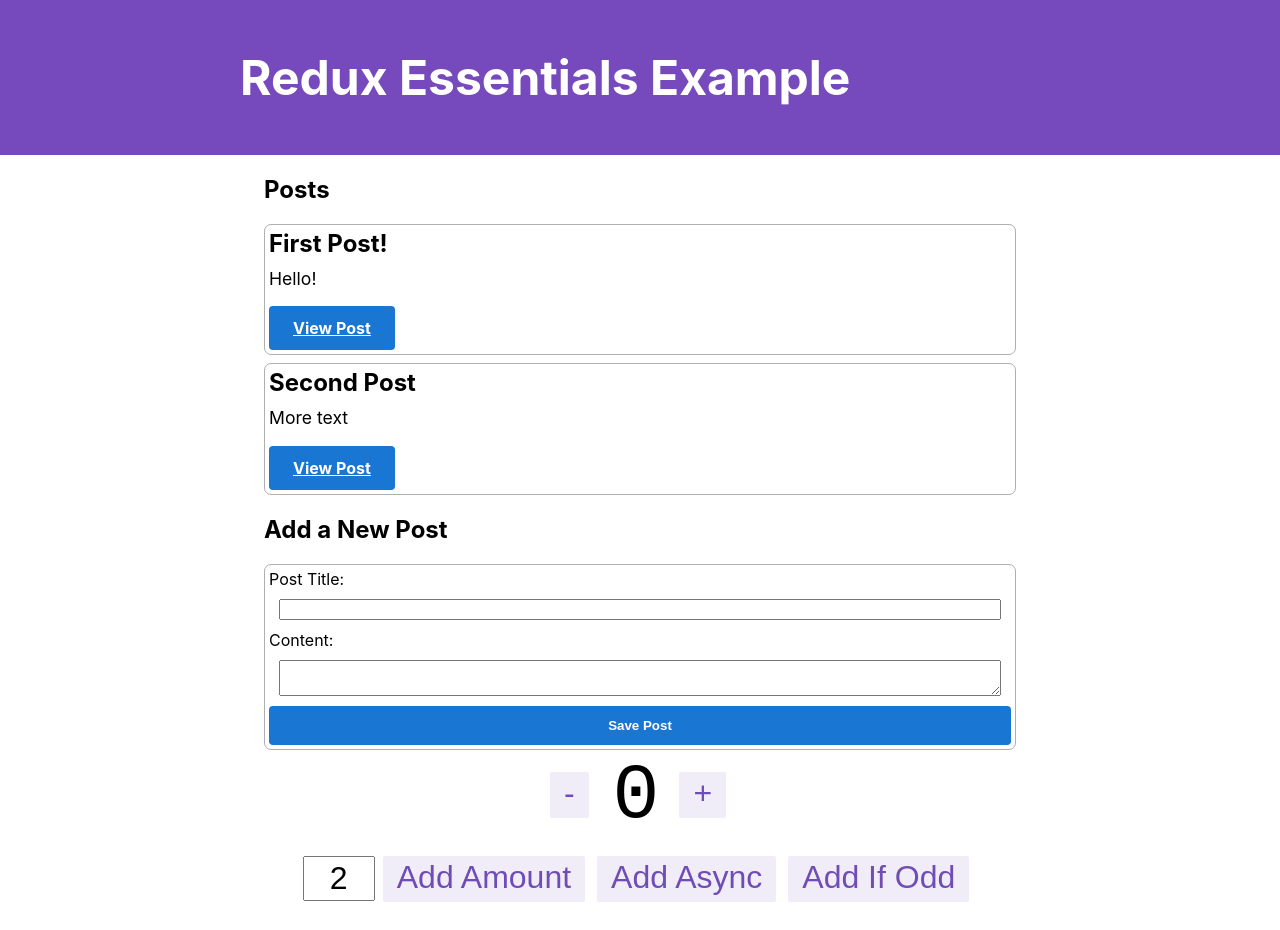
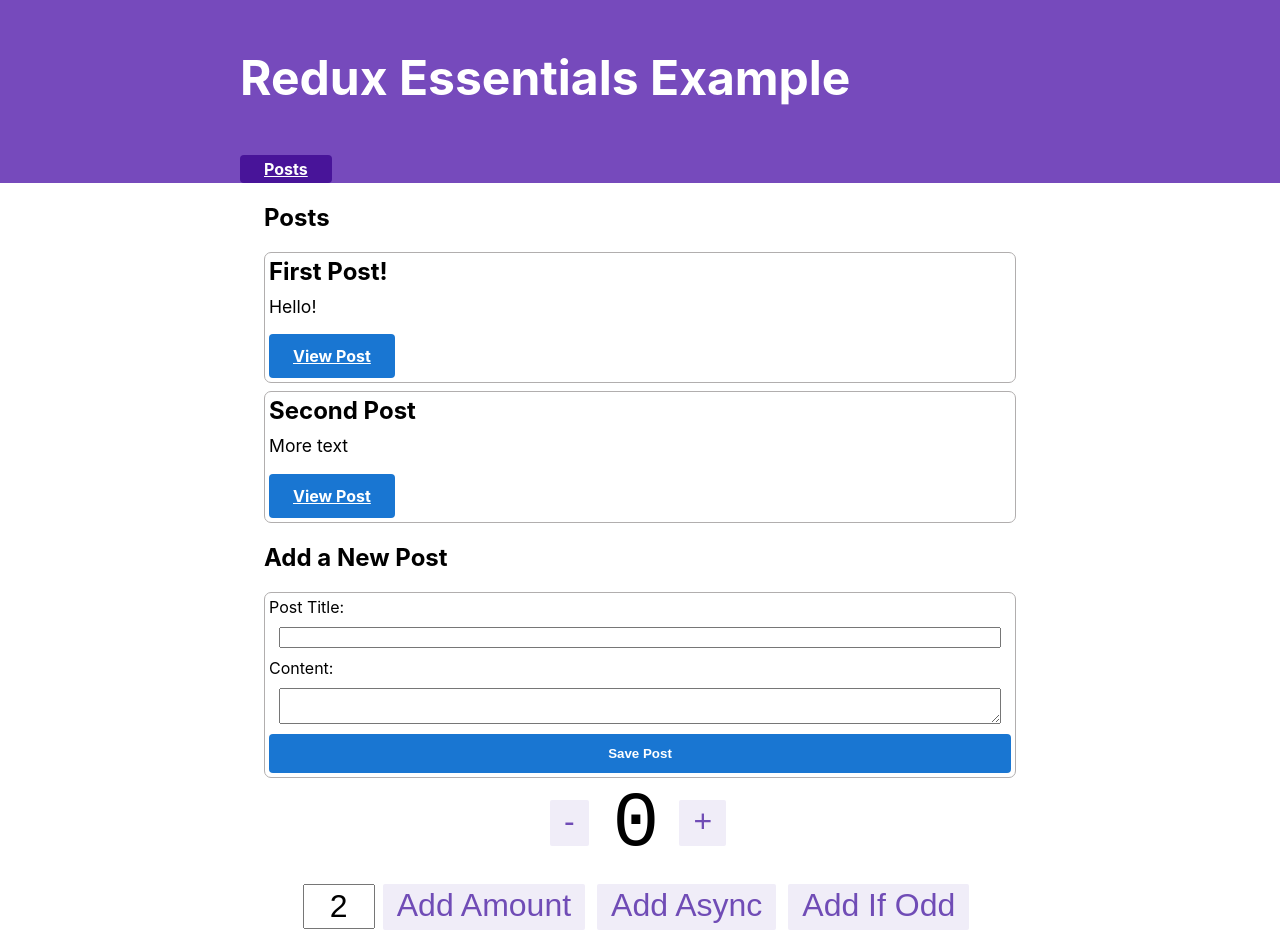
Before and after one commit to jason-ramirez-7777/react-redux-ts-example, a React (Create React App) app: page / in a window 1280 px wide. Before the commit the page ends 902 px from the top, so only its background shows below. Built offline with nearby package versions, Linux system fonts and the light colour scheme.

Commit message:
added routing to detail page and back with single routing test

```diff
--- a/src/App.tsx
+++ b/src/App.tsx
@@ -8,6 +8,7 @@
 import { Navbar } from "./app/Navbar";
 import { PostsList } from "./features/posts/PostsList";
 import { AddPostForm } from "./features/posts/AddPostForm"
+import { SinglePostPage } from "./features/posts/SinglePostPage";
 
 function App() {
   return (
@@ -27,6 +28,7 @@
               </section>
             }
           />
+          <Route path="/posts/:postId" element={<SinglePostPage />} />
         </Routes>
       </div>
     </Router>
--- a/src/app/Navbar.tsx
+++ b/src/app/Navbar.tsx
@@ -1,4 +1,4 @@
-import React from "react";
+import { Link } from "react-router-dom";
 
 export const Navbar = () => {
   return (
@@ -7,7 +7,9 @@
         <h1>Redux Essentials Example</h1>
 
         <div className="navContent">
-          <div className="navLinks"></div>
+          <div className="navLinks">
+            <Link to="/">Posts</Link>
+          </div>
         </div>
       </section>
     </nav>
```
Also changed, not shown: 2 other files (tests, documents, lock files or other folders).
